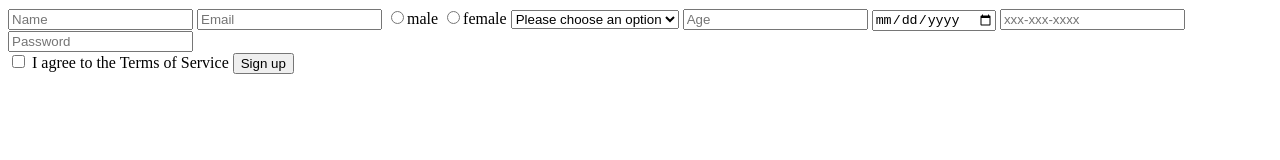
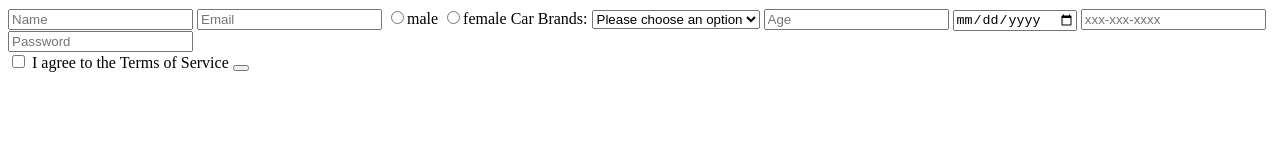
Before and after one commit to acciojob/signup-form-car-fatima2k18, a website: page main.html in a window 1280 px wide. Drawn offline with Linux system fonts and the light colour scheme.

Commit message:
created a submission

```diff
--- a/main.html
+++ b/main.html
@@ -8,16 +8,17 @@
 
 <body>
 	<!-- the entire body must be written by student -->
-	<form>
+	<form method="post">
 		<input type="text" placeholder="Name" id="name" required>
 		<input type="email" placeholder="Email" id="e-mail" required>
 		<label>
 		<input type="radio" name="gender"  value="gender_m">male
 		</label>
 		<label>
-		<input type="radio" name="radio"  value="gender_f">female
+		<input type="radio" name="gender"  value="gender_f">female
 			</label>
-		<select name="carBrand" required>
+		<label for="cars">Car Brands: </label>
+		<select id="cars"  required>
 			<option value="" disabled selected>Please choose an option</option>
 			<option value="option1" >Maruti </option>
 			<option value="option2">Bolero</option>
@@ -26,12 +27,12 @@
 		</select>
 		<input type="number" id="age" placeholder="Age">
 		<input type="date" id="dob"  required>
-		<input type="number" id="tel" placeholder=xxx-xxx-xxxx>
+		<input type="number" id="tel" placeholder="xxx-xxx-xxxx">
 		<input type="password" id="password" placeholder=Password required>
 		<br>
 	    <label>
       <input type="checkbox" name="tos" id="tos" required> I agree to the Terms of Service
-    <input type="button" value="Sign up">
+    <button type="button" value="Sign up"></button>
 		</label>
 
 
```
